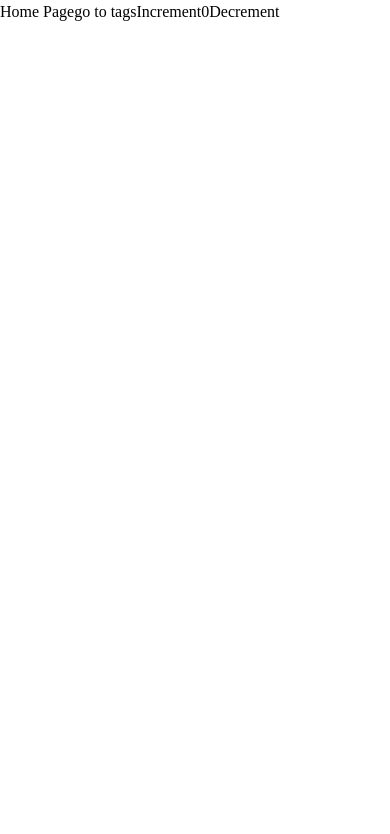
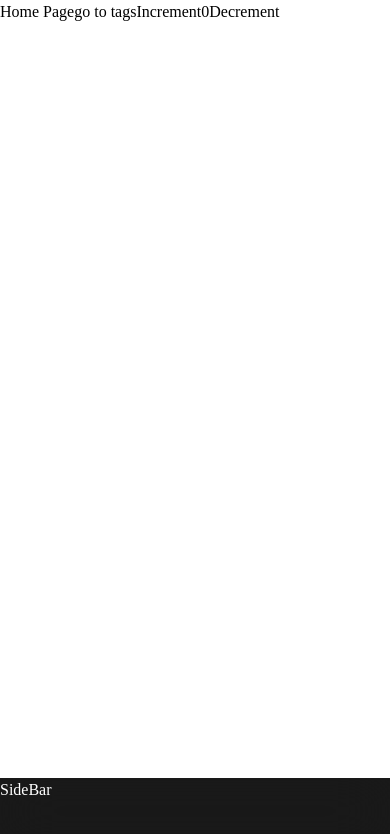
Before and after one commit to digleg/aha-frontend-exam, a React (Create React App) app: page / in a window 390 px wide. Shown: the top 834 px of the page. Built offline with nearby package versions, Linux system fonts and the light colour scheme.

Commit message:
feat: layout of mobile & desktop

```diff
--- a/src/App.tsx
+++ b/src/App.tsx
@@ -1,10 +1,9 @@
 import React from 'react';
 import { createBrowserRouter, RouterProvider } from 'react-router-dom';
 
+import SideBar from './components/SideBar';
 import Home from './pages/Home';
 import Tags from './pages/Tags';
-
-import './styles/App.css';
 
 function App() {
   const router = createBrowserRouter([
@@ -18,7 +17,8 @@ function App() {
     },
   ]);
   return (
-    <div>
+    <div className="min-h-full flex xl:flex-row flex-col-reverse">
+      <SideBar />
       <RouterProvider router={router} />
     </div>
   );
--- /dev/null
+++ b/src/components/Profile.tsx
@@ -0,0 +1,7 @@
+import React from 'react';
+
+const Profile = () => {
+  return <div>Profile</div>;
+};
+
+export default Profile;
--- /dev/null
+++ b/src/components/SearchWrapper.tsx
@@ -0,0 +1,7 @@
+import React from 'react';
+
+const SearchWrapper = () => {
+  return <div>SearchWrapper</div>;
+};
+
+export default SearchWrapper;
--- /dev/null
+++ b/src/components/SideBar.tsx
@@ -0,0 +1,13 @@
+import React from 'react';
+
+const SideBar = () => {
+  return (
+    <div className="h-[66px] bg-bg-c1B1B1B xl:min-h-screen w-screen xl:w-20">
+      <div className="h-[66px] text-white bg-bg-c24242402 backdrop-blur-[27.1828px] shadow-[inset 0px 0.5px 0px rgba(0, 0, 0, 0.8)] xl:bg-bg-c1B1B1B xl:backdrop-blur-[0px] xl:shadow-none">
+        SideBar
+      </div>
+    </div>
+  );
+};
+
+export default SideBar;
--- a/src/pages/Home.tsx
+++ b/src/pages/Home.tsx
@@ -10,7 +10,7 @@ const Home = () => {
   const dispatch = useDispatch();
 
   return (
-    <div>
+    <div className="h-[calc(100vh-66px)]">
       Home Page
       <Link to="/tags">go to tags</Link>
       <button
--- a/src/pages/Tags.tsx
+++ b/src/pages/Tags.tsx
@@ -4,7 +4,7 @@ import { Link } from 'react-router-dom';
 const Tags = () => {
   // const navigate = useNavigate();
   return (
-    <div>
+    <div className="h-[calc(100vh-66px)]">
       Tags Page
       <Link to="/">go to home</Link>
     </div>
--- a/src/styles/App.css
+++ /dev/null
@@ -1,2 +0,0 @@
-.App {
-}
--- a/src/styles/index.css
+++ b/src/styles/index.css
@@ -119,6 +119,12 @@ q {
  * * Open Sans supports only: SemiBold: 600
 */
 
+html,
+body,
+#root {
+  height: 100%;
+}
+
 @font-face {
   font-family: 'Ubuntu-Bold';
   src: local('Ubuntu-Bold'),
--- a/tailwind.config.js
+++ b/tailwind.config.js
@@ -1,8 +1,46 @@
 /** @type {import('tailwindcss').Config} */
+
 module.exports = {
-  content: ["./src/**/*.{js,jsx,ts,tsx}"],
+  content: ['./src/**/*.{js,jsx,ts,tsx}'],
   theme: {
-    extend: {},
+    extend: {
+      colors: {
+        bg: {
+          c181818: '#181818',
+          c121212: '#121212',
+          c5D5D5D: '#5D5D5D',
+          c6A6A6A: '#6A6A6A',
+          c1B1B1B: '#1B1B1B',
+          c24242402: 'rgba(24, 24, 24, 0.2)',
+        },
+      },
+      height: {
+        'h-66': '66px',
+      },
+    },
+    screens: {
+      sm: '640px',
+      // => @media (min-width: 640px) { ... }
+
+      md: '768px',
+      // => @media (min-width: 768px) { ... }
+
+      lg: '1024px',
+      // => @media (min-width: 1024px) { ... }
+
+      xl: '1440px',
+      // change xl from 1280px to 1440px
+      // => @media (min-width: 1440px) { ... }
+
+      '2xl': '1536px',
+      // => @media (min-width: 1536px) { ... }
+    },
+    boxShadow: {
+      boxShadowNavBar: 'inset 0px 0.5px 0px rgba(0, 0, 0, 0.8)',
+    },
+    backdropBlur: {
+      backdropBlurNavBar: 'blur(27.1828px)',
+    },
   },
   plugins: [],
 };
```
